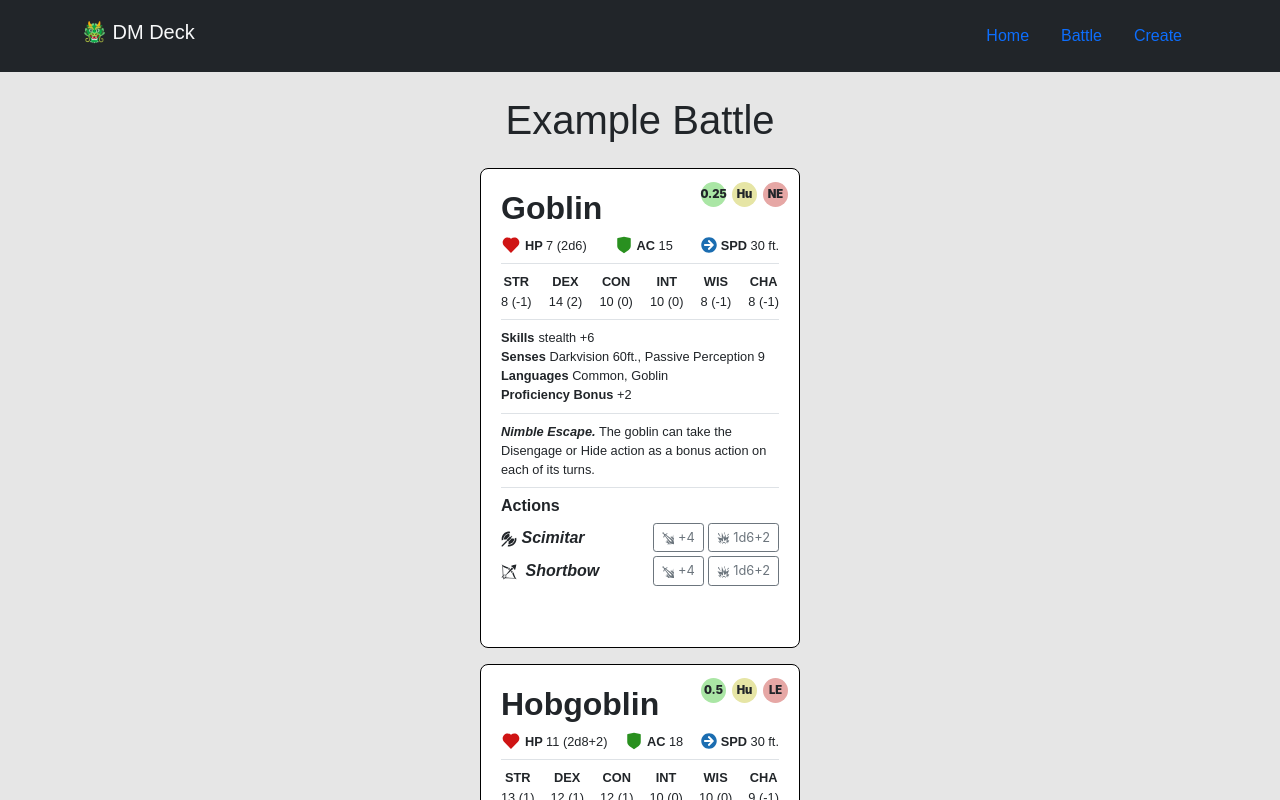
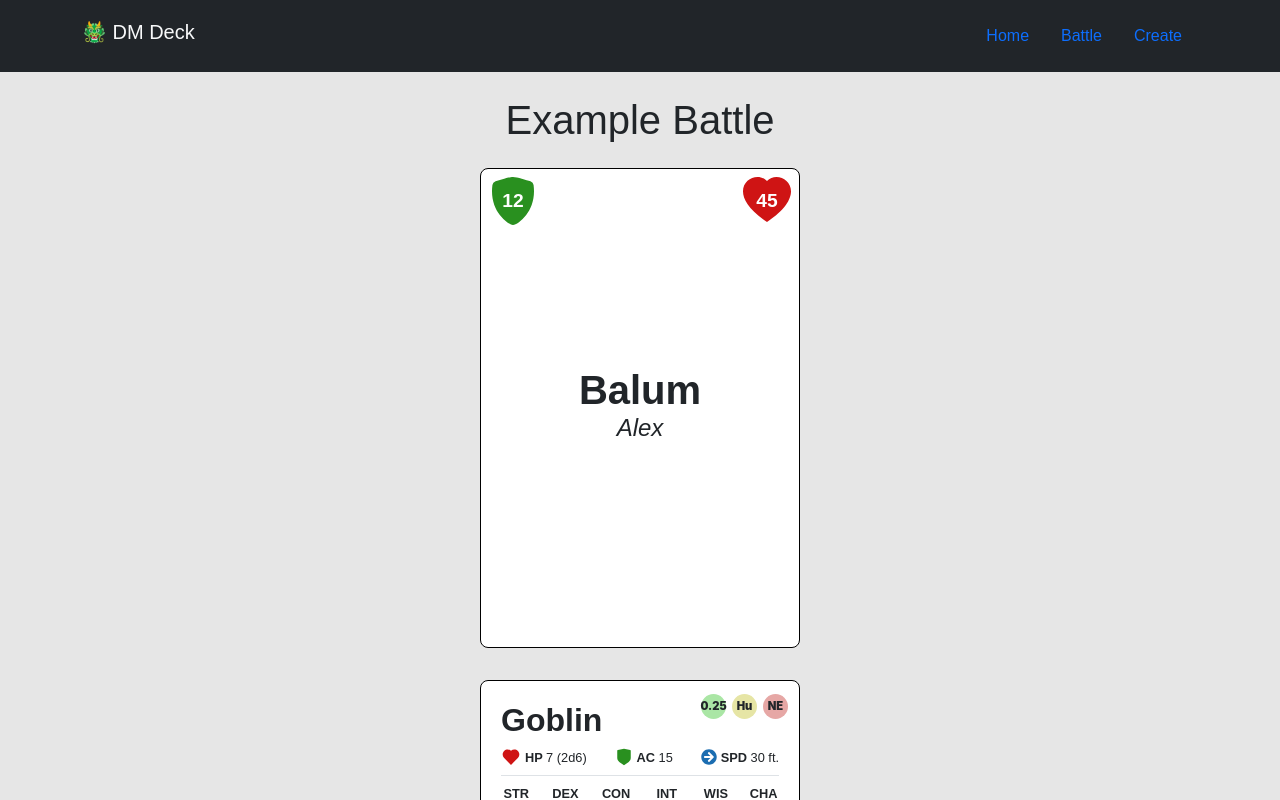
Before and after one commit to awidener3/dm-deck, a React (Create React App) app: page /dm-deck/battle in a window 1280 px wide. Shown: the top 800 px of the page. Built offline with nearby package versions, Linux system fonts and the light colour scheme; a web font is replaced by a local one.

Commit message:
Started hero card and added ac and hp stats

```diff
--- /dev/null
+++ b/src/components/Hero/hero.scss
@@ -0,0 +1,44 @@
+.hero-card {
+    // Card styling
+    padding: 20px;
+    border: 1px solid #000000;
+    background-color: #ffffff;
+    width: 20rem;
+    min-height: 30rem;
+    border-radius: 0.5rem;
+    position: relative;
+    .hero-name {
+        font-weight: 700;
+    }
+    .player-name {
+        font-style: italic;
+        font-size: 1.5rem;
+    }
+}
+
+.hero-stats {
+    position: absolute;
+    top: 0;
+}
+
+.icon-container {
+    position: relative;
+    .hp-icon {
+        font-size: 3rem;
+        color: #cf1414;
+    }
+    .ac-icon {
+        font-size: 3rem;
+        color: #29901f;
+    }
+    .icon-value {
+        position: absolute;
+        font-size: 1.2rem;
+        font-weight: 700;
+        left: 50%;
+        top: 50%;
+        transform: translate(-50%, -50%);
+        z-index: 2;
+        color: white;
+    }
+}
--- /dev/null
+++ b/src/components/Hero/index.jsx
@@ -0,0 +1,37 @@
+import React from "react";
+import { BsShieldFill } from "react-icons/bs";
+import { BsHeartFill } from "react-icons/bs";
+import "./hero.scss";
+
+const HealthIcon = () => {
+    return (
+        <div className="icon-container m-2">
+            <BsHeartFill className="hp-icon" />
+            <h3 className="icon-value">45</h3>
+        </div>
+    );
+};
+
+const ArmorClassIcon = () => {
+    return (
+        <div className="icon-container m-2">
+            <BsShieldFill className="ac-icon" />
+            <h3 className="icon-value">12</h3>
+        </div>
+    );
+};
+
+const Hero = () => {
+    return (
+        <div className="hero-card m-3 d-flex flex-column justify-content-center align-items-center">
+            <div className="hero-stats d-flex justify-content-between w-100">
+                <ArmorClassIcon />
+                <HealthIcon />
+            </div>
+            <h1 className="hero-name m-0">Balum</h1>
+            <h2 className="player-name">Alex</h2>
+        </div>
+    );
+};
+
+export default Hero;
--- a/src/pages/Battle.jsx
+++ b/src/pages/Battle.jsx
@@ -1,12 +1,15 @@
 import React from 'react';
 import Card from '../components/Card';
-import monsters from '../components/Card/cardData'
+import Hero from '../components/Hero';
+import monsters from '../components/Card/cardData';
 
 const Battle = () => {
 	return (
 		<div className="p-4 d-flex flex-column justify-content-center align-items-center container">
 			<h1>Example Battle</h1>
-			{/* <Card /> */}
+
+			<Hero />
+
 			<div className="card-container">
 				{monsters.map((monster, index) => (
 					<Card key={index} monster={monster} />
```
Also changed, not shown: src/components/Hero/heroData.js (added, +13 -0 lines).
